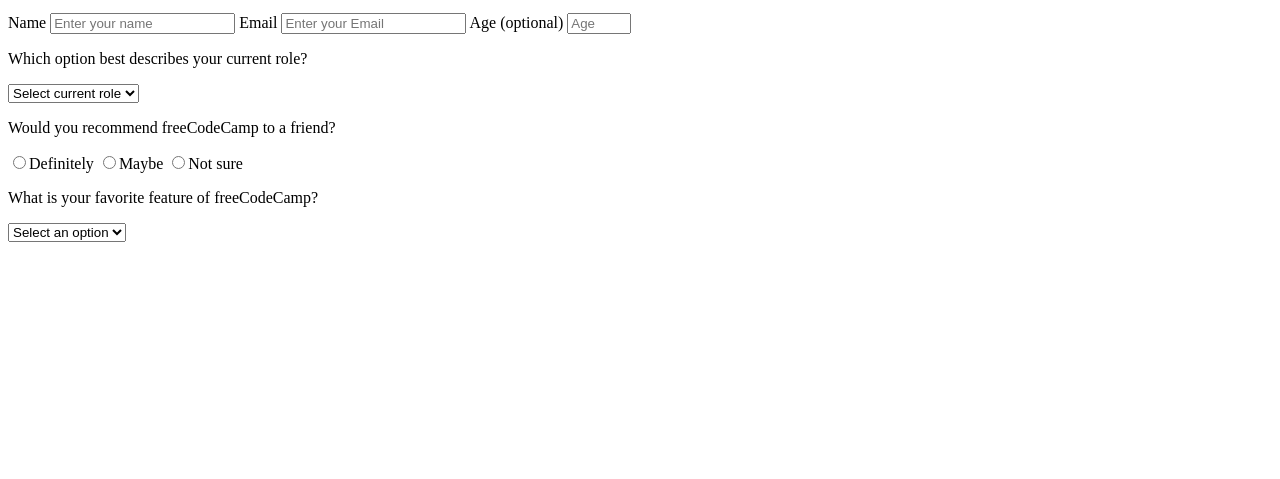
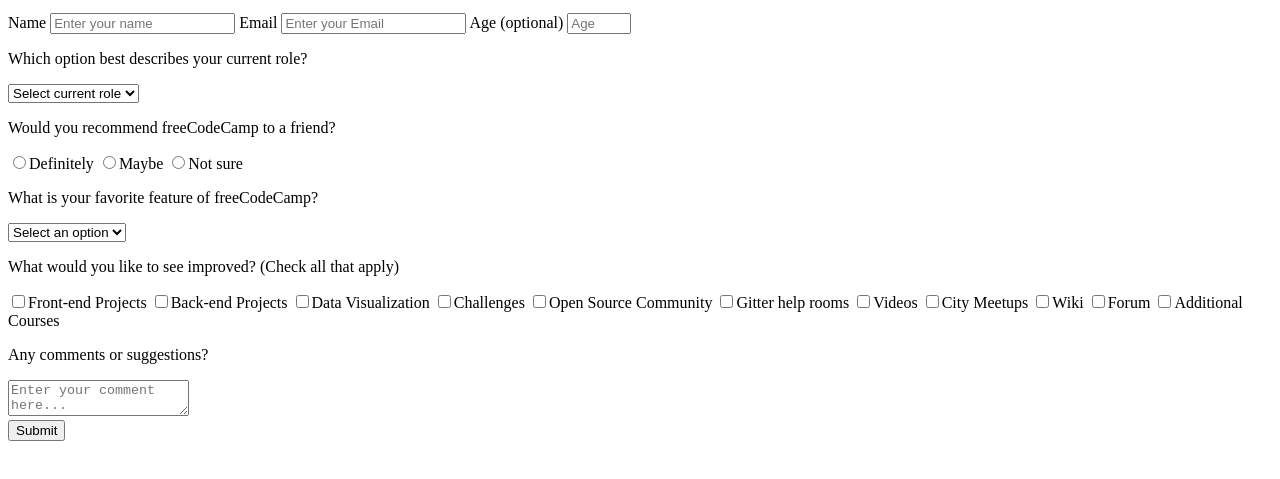
Before and after one commit to JuanchoDR/Survey-Form, a plain HTML site: page index.html in a window 1280 px wide. Shown: the part 101-580 px from the top of the page. Drawn offline with Linux system fonts and the light colour scheme.

Commit message:
todo Html

```diff
--- a/index.html
+++ b/index.html
@@ -44,7 +44,7 @@
                 <input id="notsure" type="radio" name="r1">Not sure
             </label>
         </div>
-        <div><p>What is your favorite feature of freeCodeCamp?</p>
+        <div id="dropdown"><p>What is your favorite feature of freeCodeCamp?</p>
             <select name="select" id="select2">
                 <option disabled value="0" selected>Select an option</option>
                 <option  value="1">Challenges</option>
@@ -53,6 +53,45 @@
                 <option value="4">Open Source</option>
             </select>
         </div>
+        <div><p>What would you like to see improved? (Check all that apply)</p>
+            <label for="frontend">
+                <input id="frontend" value="frontend" type="checkbox" name="c1">Front-end Projects
+            </label>
+            <label for="backend">
+                <input id="backend" value="backend" type="checkbox" name="c1">Back-end Projects
+            </label>
+            <label for="data">
+                <input id="data" value="data" type="checkbox" name="c1">Data Visualization
+            </label>
+            <label for="challenges">
+                <input id="challenges" value="challenges" type="checkbox" name="c1">Challenges
+            </label>
+            <label for="opensource">
+                <input id="opensource" value="opensource" type="checkbox" name="c1">Open Source Community
+            </label>
+            <label for="gitter">
+                <input id="gitter" value="gitter" type="checkbox" name="c1">Gitter help rooms
+            </label>
+            <label for="video">
+                <input id="video" value="video" type="checkbox" name="c1">Videos
+            </label>
+            <label for="city">
+                <input id="city" value="city" type="checkbox" name="c1">City Meetups
+            </label>
+            <label for="wiki">
+                <input id="wiki" value="wiki" type="checkbox" name="c1">Wiki
+            </label>
+            <label for="forum">
+                <input id="forum" value="forum" type="checkbox" name="c1">Forum
+            </label>
+            <label for="additional">
+                <input id="additional" value="additional" type="checkbox" name="c1">Additional Courses
+            </label>
+        </div>
+        <div><p>Any comments or suggestions?</p>
+            <textarea placeholder="Enter your comment here..."></textarea>
+        </div>
+        <button type="button">Submit</button>
     </form>
 </body>
 </html>
```
